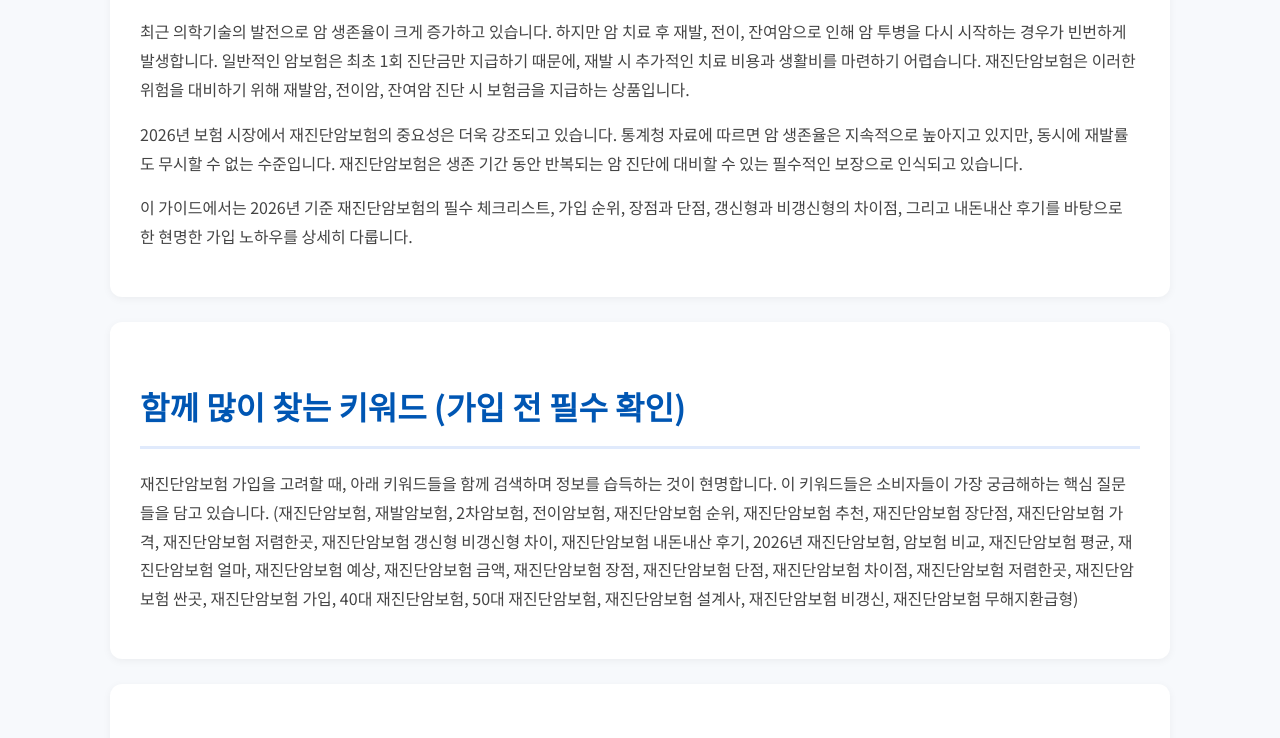
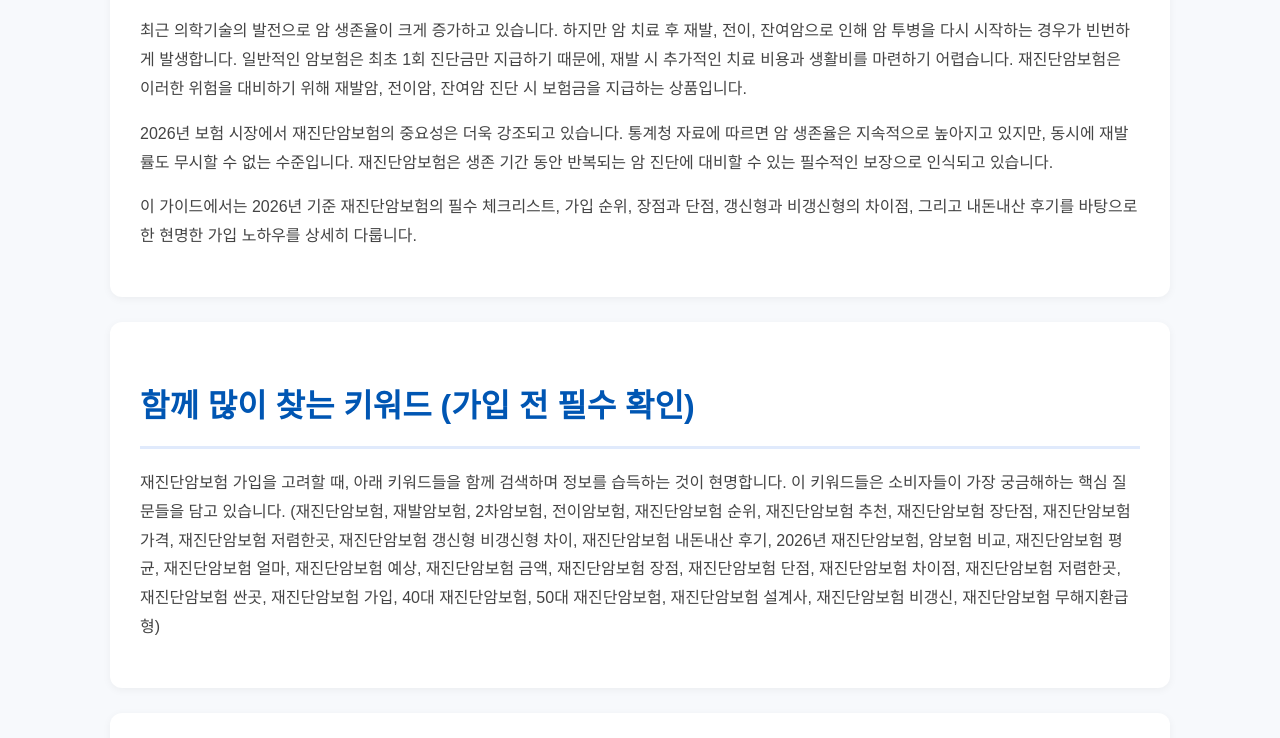
Before and after one commit to firemoney81-naldon/ambohumsbesto, a website: page index.html in a window 1280 px wide. Shown: the part 582-1320 px from the top of the page. Drawn offline with Linux system fonts and the light colour scheme.

Commit message:
Update index.html

```diff
--- a/index.html
+++ b/index.html
@@ -1,9 +1,7 @@
 
 
     <style>
-        @import url('https://fonts.googleapis.com/css2?family=Noto+Sans+KR:wght@300;400;700&display=swap');
-
-        /* General Styling */
+       /* General Styling */
         body { font-family: 'Noto Sans KR', sans-serif; line-height: 1.8; margin: 0; padding: 0; color: #333; background-color: #f7f9fc; }
         header, section, footer { padding: 30px 20px; max-width: 1000px; margin: auto; }
         a { text-decoration: none; color: #007bff; transition: color 0.3s ease; }
```
